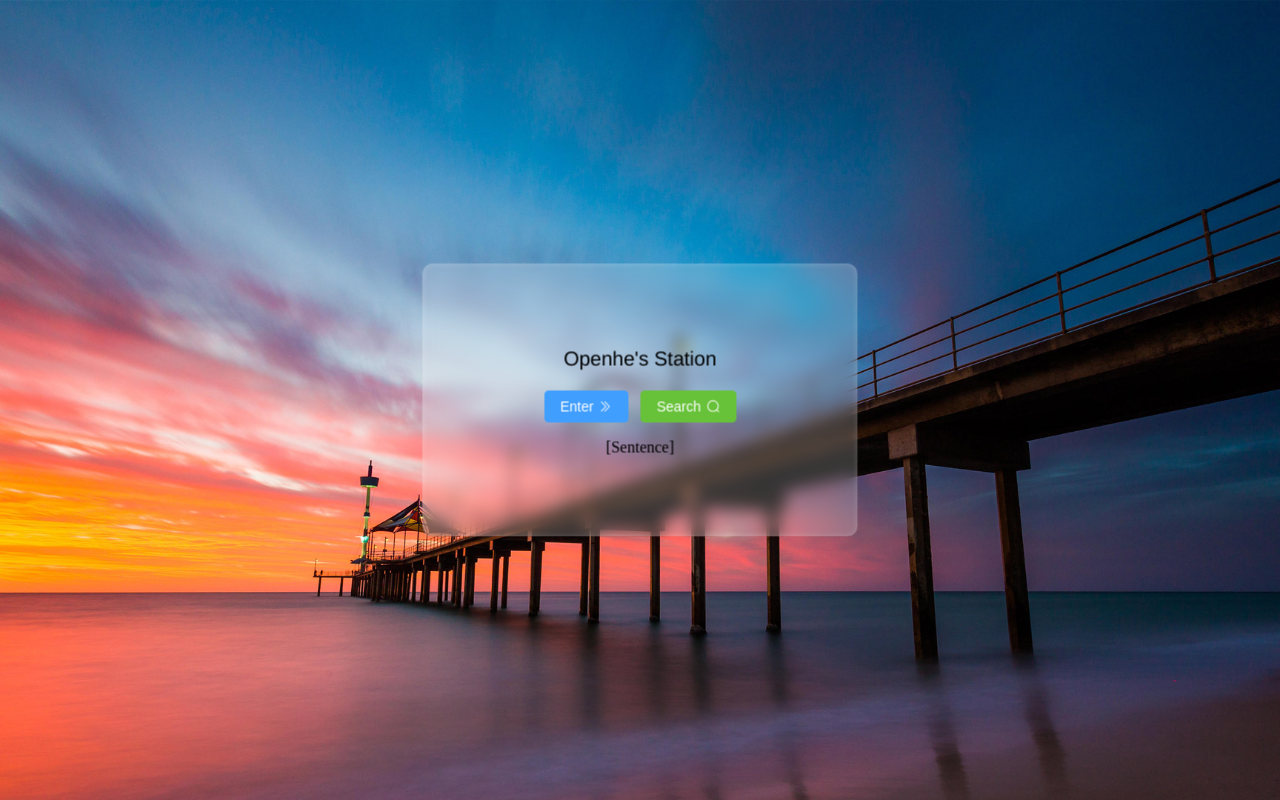
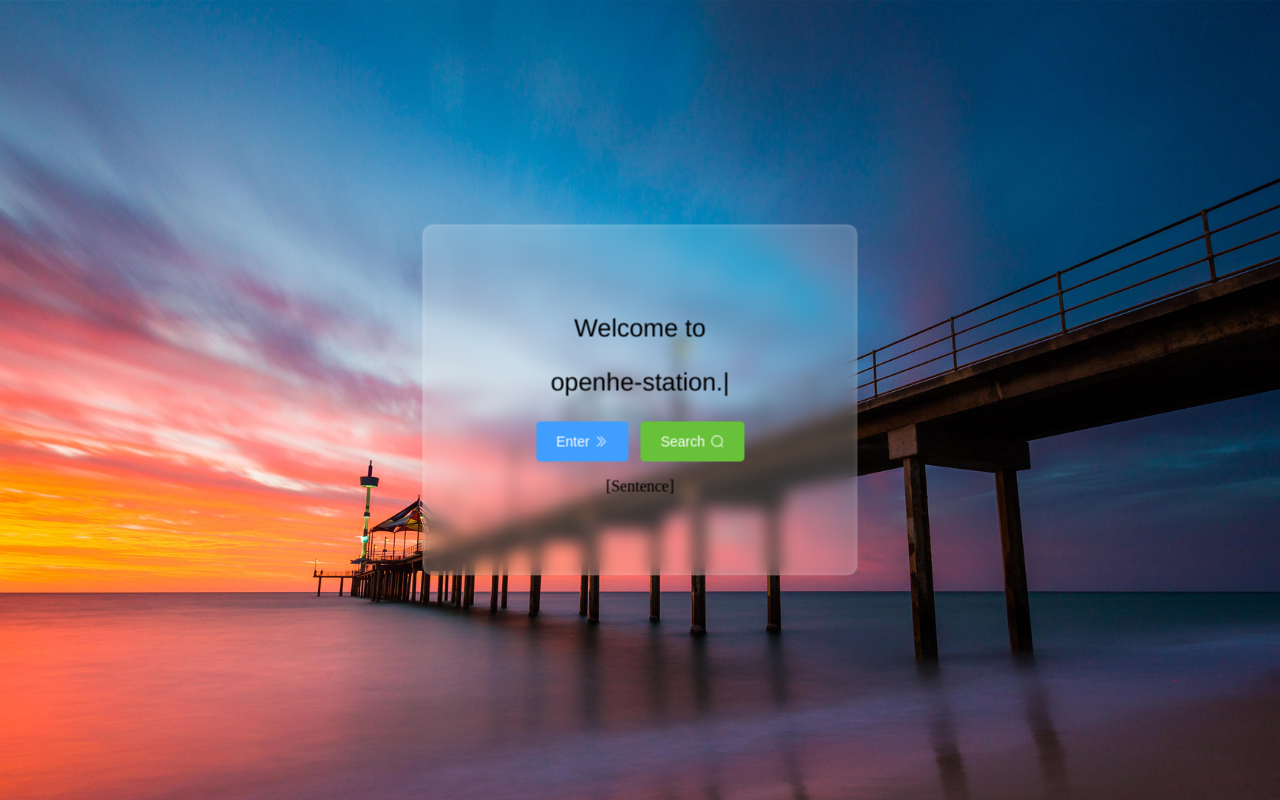
Before and after one commit to openhe-hub/openhe-station-frontend, a Vue app: page / in a window 1280 px wide. Built offline with nearby package versions, Linux system fonts and the light colour scheme.

Commit message:
1-16-upd: typing effect

```diff
--- a/src/view/Welcome.vue
+++ b/src/view/Welcome.vue
@@ -1,14 +1,19 @@
 <template>
   <div id="container">
     <div id="center" class="blur-container">
-      <p id="welcome_title">Openhe's Station</p>
-      <el-button type="primary">
+      <p class="welcome_title">{{ typewriter[0] }}</p>
+      <p class="welcome_title">{{ typewriter[1] }}</p>
+      <el-button type="primary" size="large">
         Enter
-        <el-icon class="el-icon--right"><DArrowRight /></el-icon>
+        <el-icon class="el-icon--right">
+          <DArrowRight/>
+        </el-icon>
       </el-button>
-      <el-button type="success" >
+      <el-button type="success" size="large">
         Search
-        <el-icon class="el-icon--right"><Search /></el-icon>
+        <el-icon class="el-icon--right">
+          <Search/>
+        </el-icon>
       </el-button>
       <p>[Sentence]</p>
     </div>
@@ -17,6 +22,50 @@
 
 <script setup>
 import {DArrowRight, Search} from "@element-plus/icons-vue";
+import {onMounted, reactive, ref} from "vue";
+
+// typewriter
+const typewriter = reactive(['', '']);
+let i = 0, timer = 0, curr = 0, isFlash = false;
+const str = ['Welcome to', 'openhe-station.'];
+
+const typing = () => {
+  if (curr < str.length) {
+    typewriter[curr] = str[curr].slice(0, (i++) + 1) + (i === str[curr].length ? "" : "|");
+    if (i === str[curr].length) {
+      curr++;
+      i = 0;
+    }
+    timer = setTimeout(() => {
+      typing()
+    }, 120);
+  } else {
+    clearTimeout(timer);
+  }
+}
+
+const flashing = () => {
+  if (curr === str.length) {
+    console.log(typewriter[1]);
+    if (!isFlash) {
+      typewriter[1] += '|'
+      isFlash = true;
+    } else {
+      typewriter[1] = typewriter[1].slice(0, typewriter[1].length - 1);
+      isFlash = false;
+    }
+  }
+  timer = setTimeout(() => {
+    flashing()
+  }, 400)
+}
+
+onMounted(() => {
+  typing();
+  flashing()
+})
+
+
 </script>
 
 <style scoped>
@@ -40,18 +89,18 @@ div#center {
   padding: 5% 2%;
 }
 
-#welcome_title{
+.welcome_title {
   font-family: 'Helvetica Neue', Helvetica, 'PingFang SC', 'Hiragino Sans GB',
   'Microsoft YaHei', '微软雅黑', Arial, sans-serif;
-  font-size: 20px;
+  font-size: 25px;
 }
 
-div.blur-container{
+div.blur-container {
   background: rgba(255, 255, 255, 0.2);
   -webkit-backdrop-filter: blur(8px);
   backdrop-filter: blur(8px);
   border: 0px solid black;
   border-radius: 10px;
-  box-shadow:inset 0 0 6px rgba(255, 255, 255, 0.2);
+  box-shadow: inset 0 0 6px rgba(255, 255, 255, 0.2);
 }
 </style>
```
